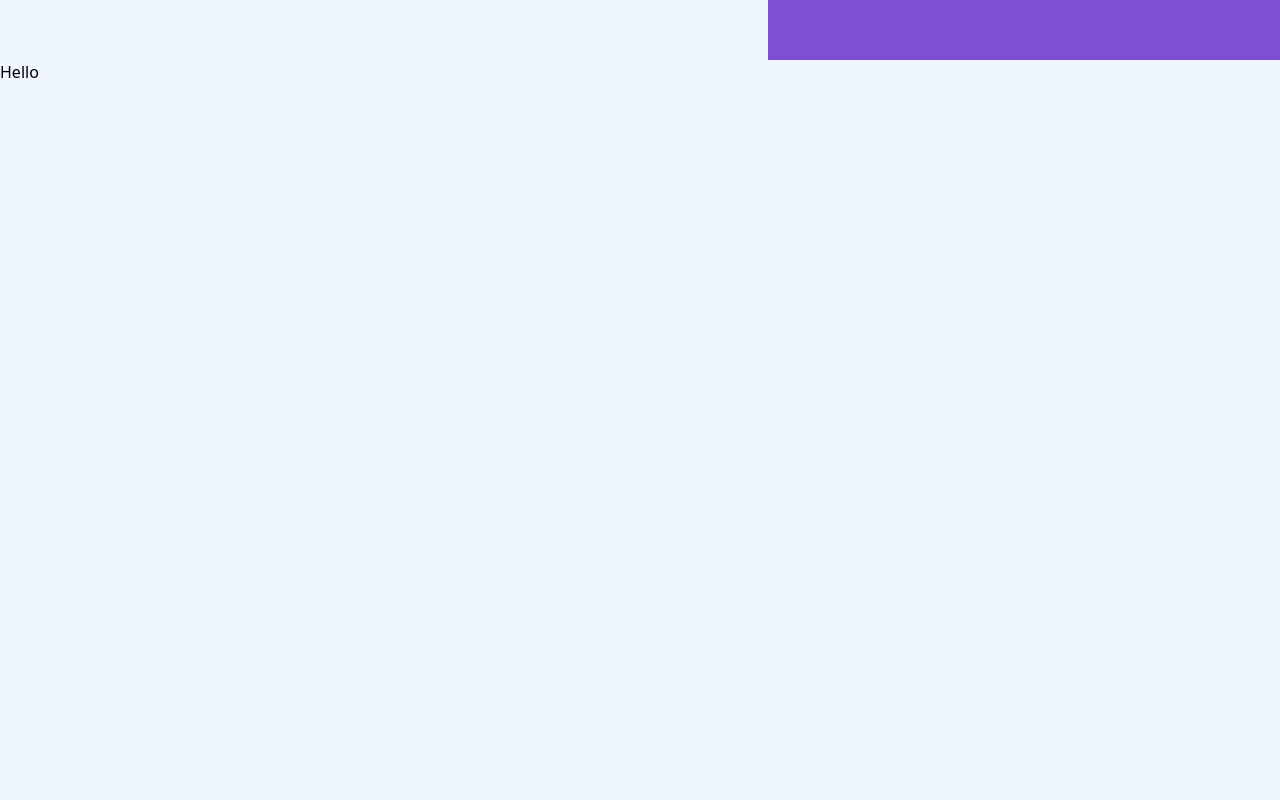
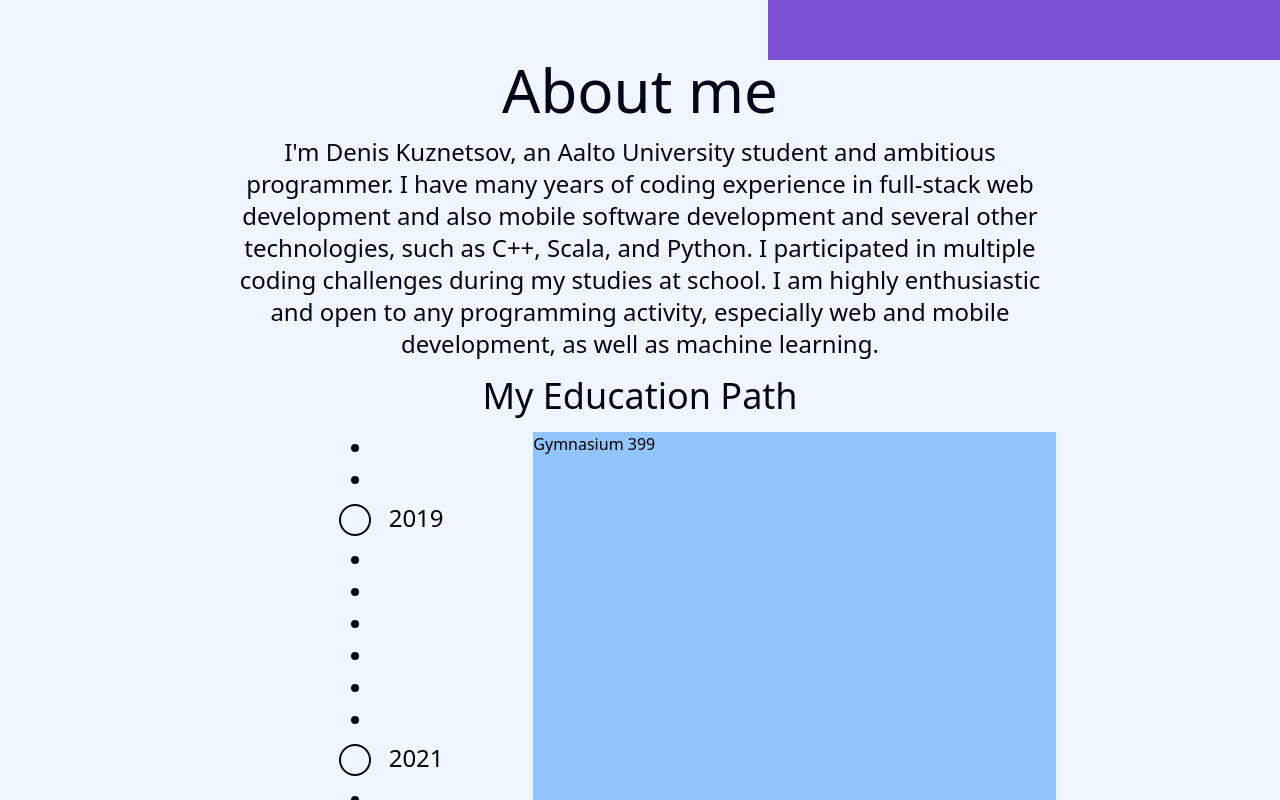
Before and after one commit to Dereden399/dereden399.github.io, a Vue app: page / in a window 1280 px wide. Shown: the part 740-1540 px from the top of the page. Before the commit the page ends 1008 px from the top, so only its background shows below. Built offline with nearby package versions, Linux system fonts and the light colour scheme.

Commit message:
Added base timeline component with school description

```diff
--- a/src/App.vue
+++ b/src/App.vue
@@ -2,7 +2,8 @@
 import Navbar from './components/Navbar.vue'
 import HeaderPhoto from './components/Header/HeaderPhoto.vue'
 import HeaderInfo from './components/Header/HeaderInfo.vue'
-import { navbarHeight } from './constants.ts'
+import { aboutMeDescription, navbarHeight } from './constants.ts'
+import EducationTimeLine from './components/EducationTimeLine.vue'
 </script>
 
 <template>
@@ -15,8 +16,17 @@ import { navbarHeight } from './constants.ts'
       <HeaderInfo />
       <HeaderPhoto />
     </div>
-    <div id="aboutMeSection" class="h-52">
-      <p>Hello</p>
+    <div id="mainContainer" class="w-full px-56">
+      <div id="aboutMeSection" class="w-full">
+        <div class="flex flex-col items-center">
+          <h1 class="text-6xl text-slate-950">About me</h1>
+          <p class="mt-4 text-center text-2xl text-slate-950">
+            {{ aboutMeDescription }}
+          </p>
+          <h1 class="mt-4 text-4xl text-slate-950">My Education Path</h1>
+          <EducationTimeLine />
+        </div>
+      </div>
     </div>
   </div>
 </template>
--- /dev/null
+++ b/src/components/EducationTimeLine.vue
@@ -0,0 +1,62 @@
+<script setup lang="ts">
+import {
+  aaltoDescription,
+  schoolDescription,
+  spbuDescription
+} from '../constants.ts'
+import { ref } from 'vue'
+import SchoolInfoCard from './SchoolInfoCard.vue'
+
+const schools = [schoolDescription, spbuDescription, aaltoDescription]
+const years = [
+  ...new Set(
+    schools.flatMap((x) => [x.startYear, x.endYear]).filter((x) => x !== null)
+  )
+].map(Number) as number[]
+const distances = [
+  ...years.slice(1).map((year, idx) => (year - years[idx]) * 3),
+  0
+]
+
+const focusedSchool = ref(0)
+</script>
+
+<template class="mt-4">
+  <div class="mt-4 flex w-full flex-row gap-x-12">
+    <div class="flex min-w-12 flex-[3] flex-col items-center">
+      <span class="year-circle-small"></span>
+      <span class="year-circle-small"></span>
+      <div
+        v-for="(year, idx) in years"
+        :key="year"
+        class="flex flex-col items-center"
+      >
+        <div class="year-circle relative">
+          <p class="absolute -top-1 left-12 text-2xl">
+            {{ year }}
+          </p>
+        </div>
+        <span
+          v-for="n in distances[idx]"
+          :key="`${year}-${n}`"
+          class="year-circle-small"
+        ></span>
+      </div>
+      <span class="year-circle-small"></span>
+      <span class="year-circle-small"></span>
+    </div>
+
+    <div class="flex-[6]">
+      <SchoolInfoCard :school="schools[focusedSchool]" />
+    </div>
+  </div>
+</template>
+
+<style scoped>
+.year-circle {
+  @apply m-2 h-8 w-8 rounded-full border-2 border-slate-950;
+}
+.year-circle-small {
+  @apply m-3 h-2 w-2 rounded-full bg-slate-950;
+}
+</style>
--- /dev/null
+++ b/src/components/SchoolInfoCard.vue
@@ -0,0 +1,13 @@
+<script setup lang="ts">
+import { SchoolType } from '../constants.ts'
+
+const { school } = defineProps<{ school: SchoolType }>()
+</script>
+
+<template>
+  <div class="h-full w-full bg-blue-300">
+    <h1>{{ school.name }}</h1>
+  </div>
+</template>
+
+<style scoped></style>
--- a/src/constants.ts
+++ b/src/constants.ts
@@ -1 +1,48 @@
 export const navbarHeight = '4rem'
+
+export const aboutMeDescription = `
+            I'm Denis Kuznetsov, an Aalto University student and ambitious
+            programmer. I have many years of coding experience in full-stack web
+            development and also mobile software development and several other
+            technologies, such as C++, Scala, and Python. I participated in
+            multiple coding challenges during my studies at school. I am highly
+            enthusiastic and open to any programming activity, especially web
+            and mobile development, as well as machine learning.
+`
+
+export interface SchoolType {
+  name: string
+  startYear: string
+  endYear: string | null
+  gpa: string
+  description: string
+  skills: string[]
+}
+
+export const schoolDescription: SchoolType = {
+  name: 'Gymnasium 399',
+  startYear: '2019',
+  endYear: '2021',
+  gpa: '5.0',
+  description:
+    'Lorem ipsum dolor sit amet, consectetur adipiscing elit. Aenean tristique iaculis tortor, ut consequat mauris pellentesque nec. Quisque sed ante laoreet, sodales elit vitae, suscipit est. Ut diam odio, molestie at urna bibendum, laoreet sagittis dolor. Phasellus tristique et lectus nec lobortis. Etiam ultricies sit amet quam quis vestibulum.',
+  skills: []
+}
+export const spbuDescription: SchoolType = {
+  name: 'Saint Petersburg State University',
+  startYear: '2021',
+  endYear: '2022',
+  gpa: '4.5',
+  description:
+    'Lorem ipsum dolor sit amet, consectetur adipiscing elit. Aenean tristique iaculis tortor, ut consequat mauris pellentesque nec. Quisque sed ante laoreet, sodales elit vitae, suscipit est. Ut diam odio, molestie at urna bibendum, laoreet sagittis dolor. Phasellus tristique et lectus nec lobortis. Etiam ultricies sit amet quam quis vestibulum.',
+  skills: []
+}
+export const aaltoDescription: SchoolType = {
+  name: 'Aalto University',
+  startYear: '2022',
+  endYear: null,
+  gpa: '4.85',
+  description:
+    'Lorem ipsum dolor sit amet, consectetur adipiscing elit. Aenean tristique iaculis tortor, ut consequat mauris pellentesque nec. Quisque sed ante laoreet, sodales elit vitae, suscipit est. Ut diam odio, molestie at urna bibendum, laoreet sagittis dolor. Phasellus tristique et lectus nec lobortis. Etiam ultricies sit amet quam quis vestibulum.',
+  skills: []
+}
```
